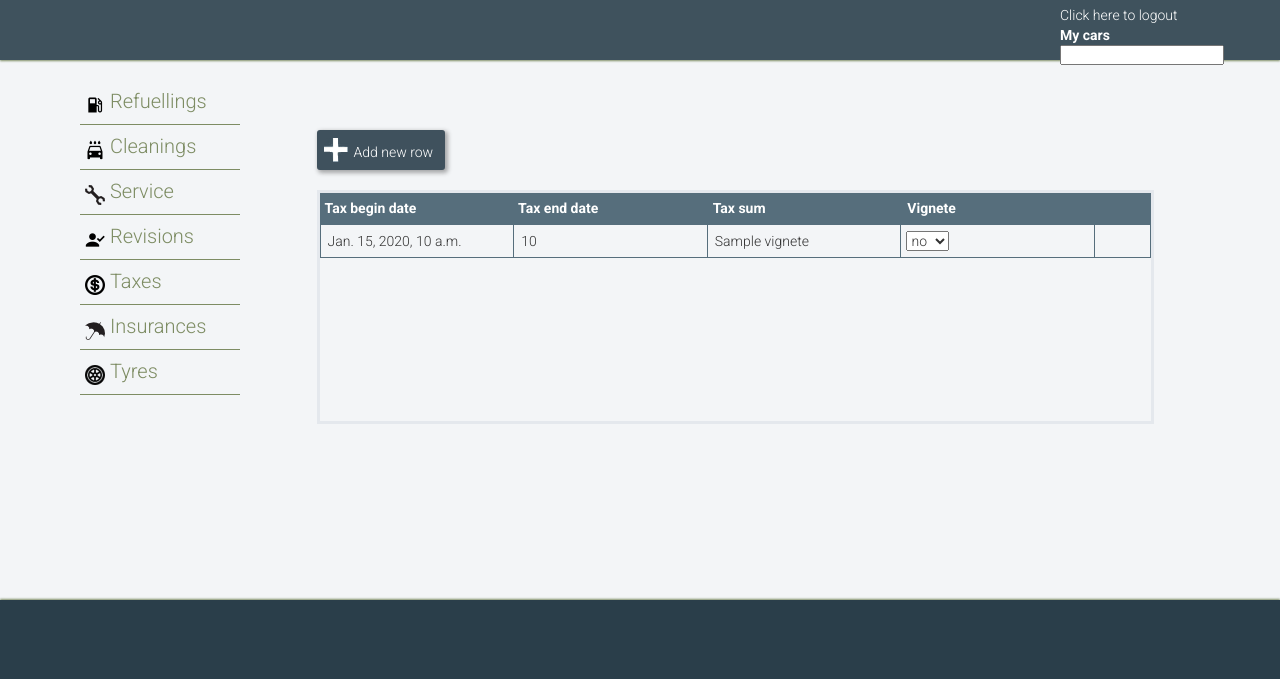
After one commit to cdDiaCo/myGarage, a Django app: template myGarageApp/templates/carTaxes.html in a window 1280 px wide. The commit adds this page. Shown: the top 679 px of the page. Run offline with Django 3.2, Linux system fonts and the light colour scheme; the template is opened without the code that fills it: most values are stand-ins (such as "Sample title", 1, 10 or a date in 2020); lists and menus that the app fills with data are empty; some libraries are stand-ins or nearby versions.

Commit message:
add taxes view

```diff
--- a/myGarage/urls.py
+++ b/myGarage/urls.py
@@ -1,5 +1,5 @@
 from myGarageApp.views import user_logout, home_page, addNewCar, garageView, carCleanings, carRefuellings, carServices, \
-    carRevisions
+    carRevisions, carTaxes
 from django.contrib import admin
 from django.conf.urls import patterns, url, include
 from myGarageApp import views
@@ -23,6 +23,7 @@ urlpatterns = patterns('',
     url(r'^refuellings/$', carRefuellings),
     url(r'^service/$', carServices),
     url(r'^revisions/$', carRevisions),
+    url(r'^taxes/$', carTaxes),
     url(r'^garage/$', garageView),
     url(r'^garage/(\d{1})/$', garageView),
     url(r'^$', home_page),
--- a/myGarageApp/models.py
+++ b/myGarageApp/models.py
@@ -45,7 +45,7 @@ class Car(models.Model):
     registration_number = models.CharField(max_length=30, blank=True, null=True)
     manufacturer_name   = models.CharField(max_length=30, verbose_name='Make')
     model_name          = models.CharField(max_length=30, verbose_name='Model')
-    year_make           = models.IntegerField(max_length=4, verbose_name='Year of fabrication', null=True, blank=True)
+    year_make           = models.IntegerField(verbose_name='Year of fabrication', null=True, blank=True)
 
     fuel_type           = models.CharField(max_length=30, choices=FUEL_TYPES, default='Gasoline', verbose_name='Type of fuel', blank=True)
     km_purchased        = models.IntegerField(verbose_name='Nr. of km when purchased', null=True, blank=True)
--- a/myGarageApp/static/myGarage/js/myscripts.js
+++ b/myGarageApp/static/myGarage/js/myscripts.js
@@ -23,6 +23,7 @@ function loadXMLDoc() {
 
 
 function setItemMenuActive(hrefValue) {
+    alert("in set active");
 	if(window.location.href.indexOf(hrefValue) > -1) {
        var selectedItemDiv = $('.imgListItemBinding').has('a[href="/'+hrefValue+'/"]');
        $(selectedItemDiv).attr('id', 'active');
--- /dev/null
+++ b/myGarageApp/templates/carTaxes.html
@@ -0,0 +1,86 @@
+{% extends "garage.html" %}
+
+{% block head %}
+	   <script type="text/javascript">
+		   $(document).ready(function () {
+
+		        var hrefValue = "taxes";
+		        setItemMenuActive(hrefValue);
+		        setColumnsWidth();
+		        selectRow();
+
+		   });
+
+
+		   validationsArray = [];
+		   //digitsOnlyValidationArray = ['id_revision_cost'];
+		   //lettersOnlyValidationArray = ['id_observations', 'id_auto_service_name', 'id_itp'];
+
+	   </script>
+{% endblock %}
+
+{% block title %}Taxes{% endblock %}
+
+{% block operations %}
+    <input type="button" id="addRecord" onclick="addNewRow()" alt="Add new record" value="Add new row"/>
+
+
+    <table class="records">
+        <thead>
+            <tr>
+                <th>Tax begin date</th>
+                <th>Tax end date</th>
+                <th>Tax sum</th>
+                <th>Vignete</th>
+                <th></th>
+            </tr>
+        </thead>
+    </table>
+    <div class="tableDiv">
+        <table class="records">
+            <tbody>
+            {% if taxes %}
+                {% for record in taxes %}
+                    <tr>
+                        <td>
+                            <input class="recordsTextInput datepicker" type="text" value="{{ record.tax_begin_date }}" name="datepicker" readonly style=" width: 85%;">
+                            <input class="altDateField" type="hidden" name="revision_date">
+                            <input class="pk" type="hidden" name="pk_tax" value="{{ record.id }}">
+                        </td>
+                        <td><input class="recordsTextInput" type="text" name="tax_sum" value="{{ record.tax_sum }}" readonly></td>
+                        <td><input  class="recordsTextInput" type="text" name="vignete" value="{{ record.vignete }}" readonly></td>
+                        <td style="width:80px;">
+                            {% if record.itp == "yes" %}
+                                <select name="itp" class="recordsTextInput selectList">
+                                    <option value="yes" selected>yes</option>
+                                    <option value="no">no</option>
+                                </select>
+                            {% else %}
+                                <select name="itp" class="recordsTextInput selectList">
+                                    <option value="yes">yes</option>
+                                    <option value="no" selected>no</option>
+                                </select>
+                            {% endif %}
+                        </td>
+                        <td>
+                            <div class="rowOptions">
+                                <input type="button" class="saveRowBtn" onclick="saveRowFunction(event)" alt="Save record"/>
+                                <input type="button" class="deleteRowBtn" onclick="deleteRowFunction(event)" alt="Delete record"/>
+                            </div>
+                        </td>
+                    </tr>
+                {% endfor %}
+            {% else %}
+                <tr class="noRecords"><td>there are no taxes added for this car</td></tr>
+            {% endif %}
+            </tbody>
+        </table>
+    </div>
+
+
+    <form id="newForm" method="post" action="" onsubmit="return validateTempFields()">
+        {% csrf_token %}
+        <span id="id_tax_sum" class='addNewRecordTip' onclick="closeValidationTip(this)"></span>
+        <span id="id_vignete" class='addNewRecordTip' onclick="closeValidationTip(this)"></span>
+    </form>
+{% endblock %}
--- a/myGarageApp/templates/garage.html
+++ b/myGarageApp/templates/garage.html
@@ -64,7 +64,7 @@
 
                     <div class="imgListItemBinding">
                         <img class="menuImgs" src="{% static 'myGarage/img/taxes.png' %}">
-                        <li><a href="//">Taxes</a></li>
+                        <li><a href="/taxes/">Taxes</a></li>
                         <div class="arrow"></div>
                     </div>
 
```
Also changed, not shown: myGarageApp/views.py (+44 -2 lines).
